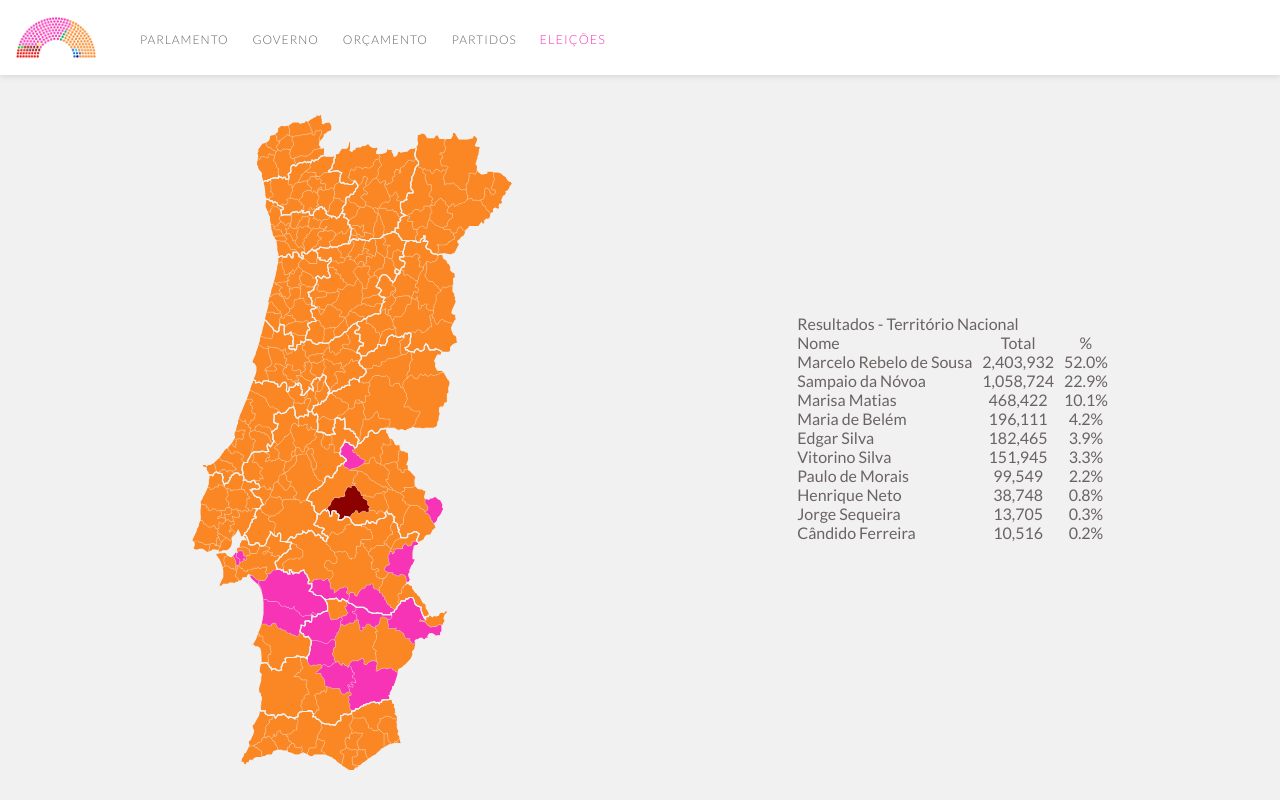
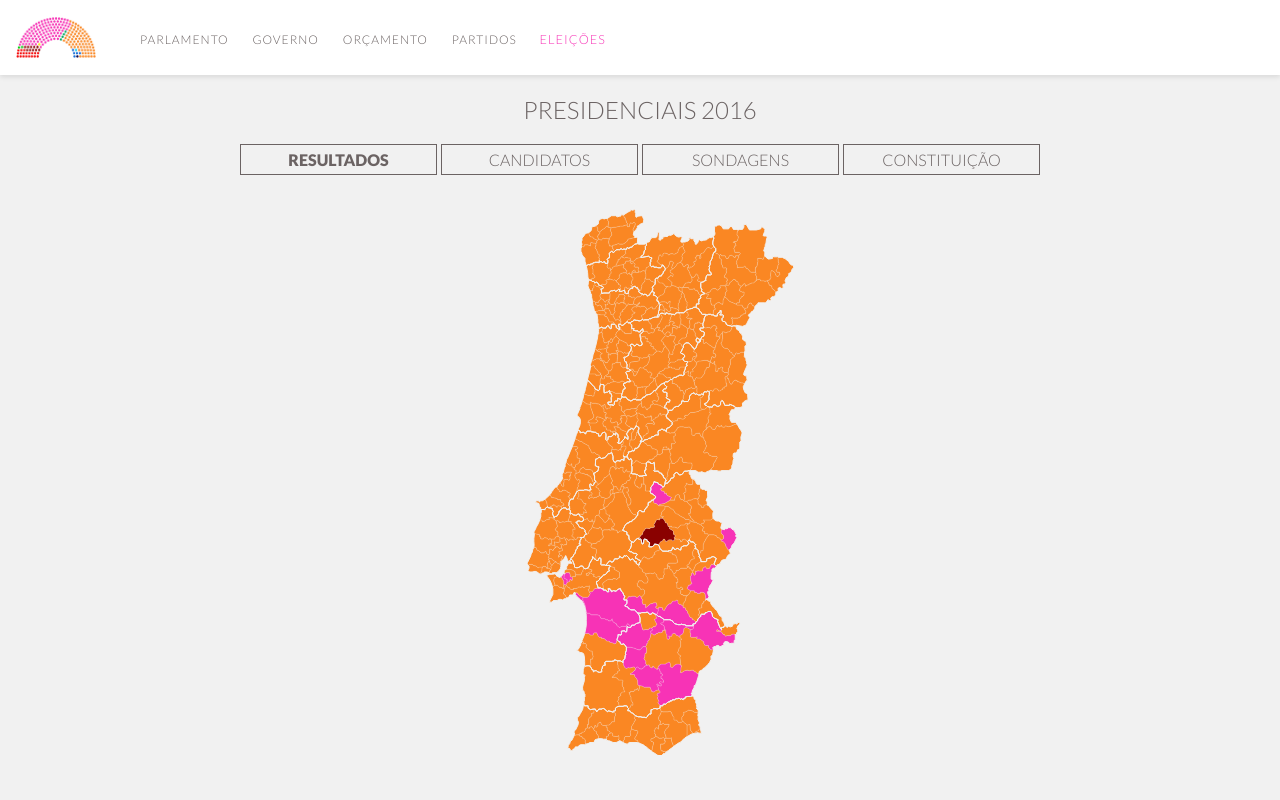
Before and after one commit to rodroak/parlamentar-next, a Next.js app: page /eleicoes/presidenciais/2016 in a window 1280 px wide. Built offline with nearby package versions, Linux system fonts and the light colour scheme.

Commit message:
begin tabs

```diff
--- /dev/null
+++ b/components/Tabs.js
@@ -0,0 +1,24 @@
+import React, { useState } from "react";
+import { loadGetInitialProps } from "next/dist/next-server/lib/utils";
+
+const Tabs = ({ children, tabs }) => {
+  const [index, setIndex] = useState(0);
+
+  return (
+    <div className="tabs__container">
+      <div className="tabs__header">
+        {tabs.map((t, i) => (
+          <div
+            className={`tabs__tab ${index === i && "tabs__tab-selected"}`}
+            onClick={() => setIndex(i)}
+          >
+            {t}
+          </div>
+        ))}
+      </div>
+      <div className="tabs__content">{children[index]}</div>
+    </div>
+  );
+};
+
+export default Tabs;
--- a/pages/_app.js
+++ b/pages/_app.js
@@ -2,6 +2,7 @@ import "../styles/styles.css";
 import "../styles/range.css";
 import "../styles/parliament.css";
 import "../styles/elections.css";
+import "../styles/tabs.css";
 
 function MyApp({ Component, pageProps }) {
   return <Component {...pageProps} />;
--- a/pages/eleicoes/presidenciais/2016.js
+++ b/pages/eleicoes/presidenciais/2016.js
@@ -2,6 +2,7 @@ import { useEffect, useState } from "react";
 import Header from "../../../components/Header";
 import MapPT from "../../../components/Maps/MapPT";
 import ResultsTable from "../../../components/Elections/ResultsTable";
+import Tabs from "../../../components/Tabs";
 import { getDataPR2016 } from "../../../lib/data/eleicoes";
 
 export default function Presidenciais2016() {
@@ -34,20 +35,26 @@ export default function Presidenciais2016() {
     <div className="page-wrapper">
       <Header />
       <div className="content content-PR">
-        <div className="PR__map-container">
-          <MapPT
-            idFillColor={(id) => candidates[results[id].winnerId].color}
-            idOnClick={setSelected}
-            idSelected={selected.id}
-          />
-        </div>
-        <div className="PR__results-container">
-          <ResultsTable
+        <h1 className="page-title">Presidenciais 2016</h1>
+        <Tabs tabs={["Resultados", "Candidatos", "Sondagens", "Constituição"]}>
+          {/* <div className="PR__results-container">
+            <ResultsTable
             candidates={candidates}
             results={results[selected.id]}
             name={selected.name}
-          />
-        </div>
+            />
+          </div> */}
+            <div className="PR__map-container">
+              <MapPT
+                idFillColor={(id) => candidates[results[id].winnerId].color}
+                idOnClick={setSelected}
+                idSelected={selected.id}
+              />
+            </div>
+          <div>Olá aqui são os candidatos</div>
+          <div>Olá aqui são as sondagens</div>
+          <div>Olá aqui é a constituição</div>
+        </Tabs>
       </div>
     </div>
   );
--- a/styles/elections.css
+++ b/styles/elections.css
@@ -1,14 +1,17 @@
 .content-PR {
-  padding: 10px 15px 30px;
+  padding: 20px 15px;
   position: relative;
+  display: flex;
+  flex-direction: column;
+  align-items: center;
 }
 
 @media (min-width: 800px) {
-  .content-PR {
+  /* .content-PR {
     display: grid;
     grid-template-columns: 1fr 1fr;
     grid-template-rows: 100%;
-  }
+  } */
 }
 
 .PR__map-container {
--- a/styles/styles.css
+++ b/styles/styles.css
@@ -292,6 +292,15 @@ body {
   }
 }
 
+/*** PAGE TITLE ***/
+
+.page-title {
+  position: relative;
+  text-transform: uppercase;
+  font-weight: var(--fw-light);
+  font-size: 1.5rem;
+}
+
 /** PARTIDOS INDEX **/
 
 .content-party-index {
--- /dev/null
+++ b/styles/tabs.css
@@ -0,0 +1,51 @@
+.tabs__container {
+  width: 100%;
+  display: flex;
+  flex-direction: column;
+  align-items: center;
+
+  margin-top: 20px;
+}
+
+.tabs__header {
+  display: grid;
+  grid-template-columns: repeat(auto-fit, minmax(175px, 1fr));
+  grid-gap: 4px;
+
+  width: 100%;
+  max-width: 800px;
+
+  margin-bottom: 10px;
+}
+
+.tabs__tab {
+  text-align: center;
+  text-transform: uppercase;
+  font-weight: var(--fw-light);
+
+  border: 1px solid var(--clr-gray-text);
+  padding: 5px 10px;
+
+  cursor: pointer;
+}
+
+.tabs__tab:hover {
+  font-weight: var(--fw-normal);
+}
+
+.tabs__tab-selected,
+.tabs__tab-selected:hover {
+  font-weight: var(--fw-black);
+}
+
+.tabs__content {
+  width: 100%;
+  height: calc(100vh - 230px);
+}
+
+@media (min-width: 550px) and (max-width: 650px) {
+  .tabs__content {
+    width: 100%;
+    height: calc(100vh - 270px);
+  }
+}
```
